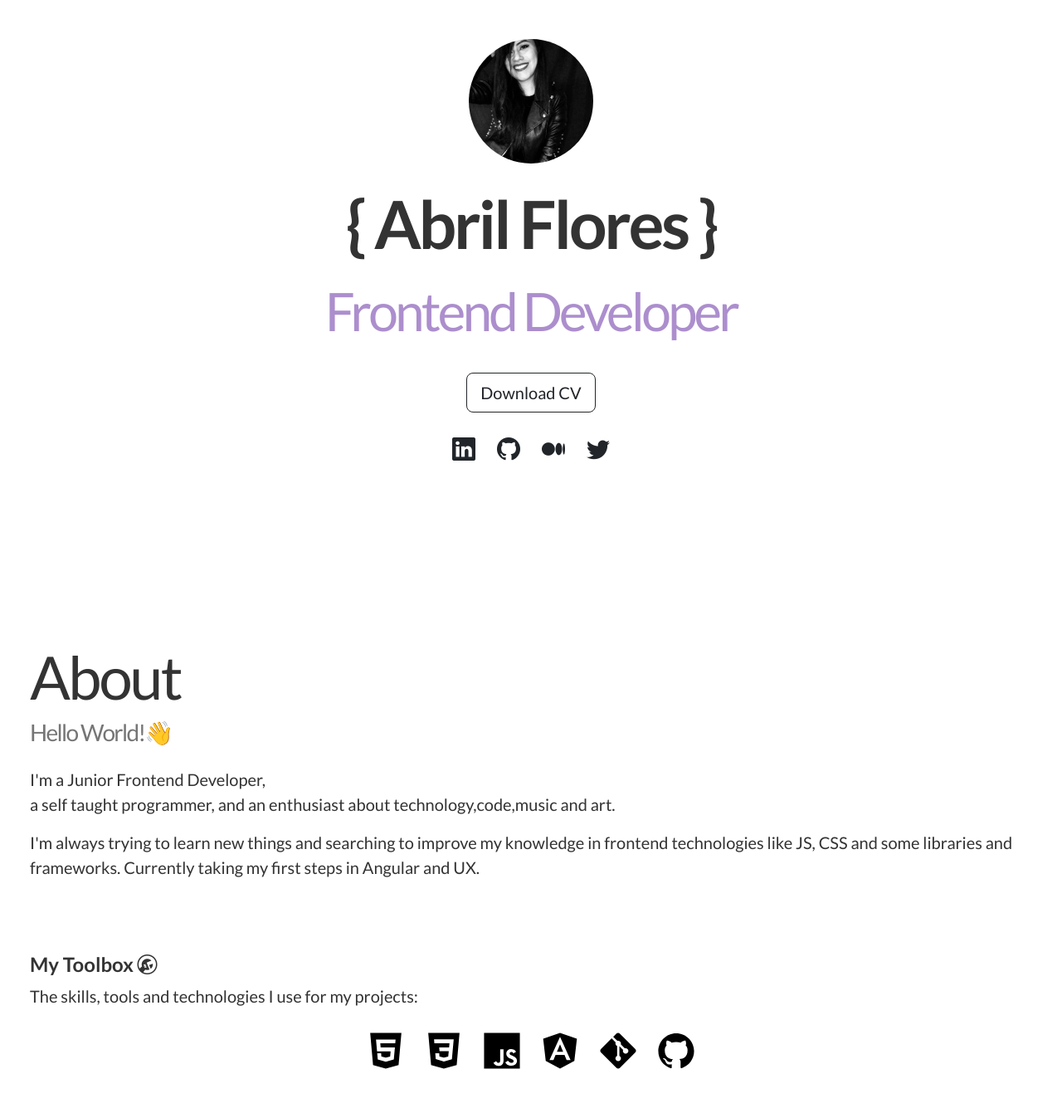
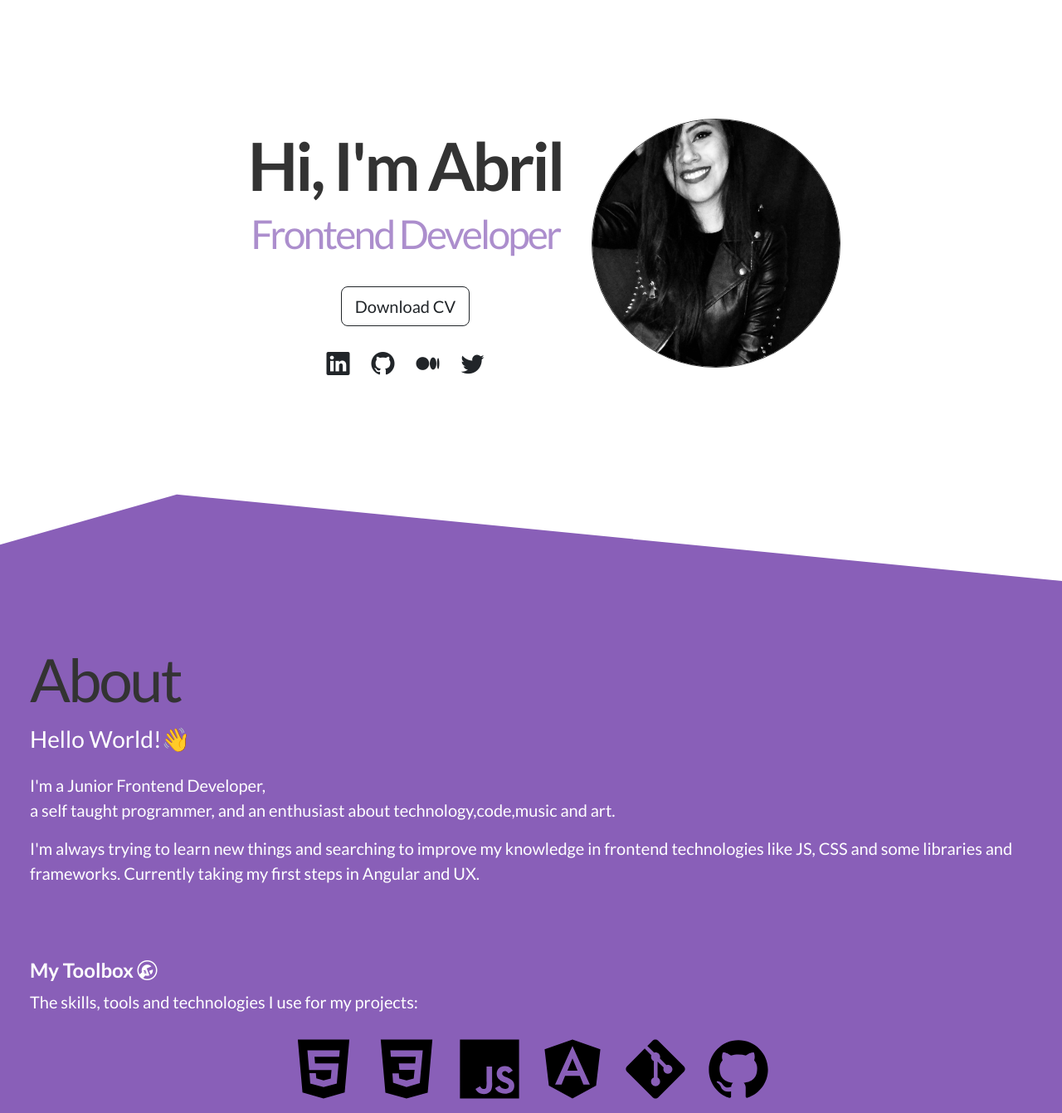
Before and after one commit to AbrilFS/Portfolio_, a plain HTML site: page index.html in a window 1280 px wide. Shown: the part 100-1441 px from the top of the page at 83% size. Drawn offline with nearby package versions, Linux system fonts and the light colour scheme.

Commit message:
Se cambia el diseño del hero

```diff
--- a/css/main.css
+++ b/css/main.css
@@ -1,4 +1,9 @@
 /*Variables*/
+*{
+    box-sizing: border-box;
+    margin: 0;
+    padding: 0;
+}
 
 
 :root{
@@ -15,19 +20,53 @@
     background: linear-gradient(to right, #FFFFFF, #ECE9E6); /* W3C, IE 10+/ Edge, Firefox 16+, Chrome 26+, Opera 12+, Safari 7+ */
 }
 
+html{
+    scroll-behavior: smooth;
+}
+
 body {
     font-family: var(--bs-body-font-family);
-
-
 }
-
 
 a{
     color: var(--third-color);
 }
 
+section{
+    position: relative;
+}
+
 .nav-link{
     color: var(--secundary-color);
+}
+
+.container-main{
+    height: 100vh;
+    overflow: hidden;
+    overflow-y: auto;
+    perspective: 10px;
+}
+
+/*arriba*/
+.custom-shape-divider-bottom-1681344536 {
+    position: absolute;
+    bottom: 0;
+    left: 0;
+    width: 100%;
+    overflow: hidden;
+    line-height: 0;
+    transform: rotate(180deg);
+}
+
+.custom-shape-divider-bottom-1681344536 svg {
+    position: relative;
+    display: block;
+    width: calc(112% + 1.3px);
+    height: 109px;
+}
+
+.custom-shape-divider-bottom-1681344536 .shape-fill {
+    fill: #895FB8;
 }
 
 
@@ -39,20 +78,24 @@ a{
 
 .btn-hero:hover{
     color: var(--third-color);
+
 }
+
 
 
 
 #aboutMe{
     min-height: 100vh;
-    color: var(--primary-color);
+    color: var(--whites);
+    background-color: var(--third-color);
 
 }
 
 .titles{
     color: var(--primary-color);
-    line-height: 1.2;
+    line-height: 1.3;
     letter-spacing: -0.04em;
+
 }
 
 .ocupation{
@@ -67,11 +110,17 @@ a{
 }
 
 .profile-img img{
-    width: 150px;
-    height: 150px;
+    width: 300px;
+    height: 300px;
     object-fit: cover;
     border-radius: 50%;
+    border: thin solid var(--primary-color);
+
+
+
+
 }
+
 
 .bi-linkedin{
    width: 50px;
@@ -83,10 +132,12 @@ a{
     letter-spacing: -0.06em;
 }
 
+
 .row-tools img{
-    width: 70px;
-    height: 70px;
+    width: 100px;
+    height: 100px;
 }
+
 
 .card-img-top{
 max-height: 20vh;
--- a/index.html
+++ b/index.html
@@ -20,12 +20,13 @@
     <link rel="stylesheet" href="https://cdn.jsdelivr.net/npm/bootstrap-icons@1.9.1/font/bootstrap-icons.css">
 
 </head>
-<body data-bs-spy="scroll" data-bs-target="#navbar">
 
+
+<body>
 <!--Navbar-->
 <!--Con "fixed-top" dejamos posicionado un elemento en el top del viewport-->
   <nav data-bs-spy="scroll" class="navbar navbar-expand-lg navbar-dark bg-dark fixed-top">
-  <div class="container-fluid">
+    <div class="container d-flex">
       <a class="navbar-brand" href="#"></a>
         <button class="navbar-toggler"
                   type="button" data-bs-toggle="collapse" data-bs-target="#navbarNavAltMarkup" aria-controls="navbarNavAltMarkup"
@@ -35,28 +36,26 @@
         <div class="collapse navbar-collapse" id="navbarNavAltMarkup">
           <div class="navbar-nav ms-auto"> <!--"ms auto" funciona para dirigir el menú a la derecha/ me-auto sería para la derecha-->
           <a class="nav-link" aria-current="page" href="#home">Home</a>
-        <a class="nav-link" href="#aboutMe">
-          About
-        </a>
+          <a class="nav-link" href="#aboutMe">About</a>
           <a class="nav-link" href="#projects">Projects</a>
           <a class="nav-link" href="https://medium.com/@abril.nzky77" target="_blank" tabindex="-1" aria-disabled="true">Blog</a>
           </div>
       </div>
     </div>
+
   </nav>
+
 <!--/Navbar-->
 
+
+<div class="container-main">
 <!--Hero-->
-<section id="home" class="hero container-fluid d-flex align-items-center justify-content-center">
-
-    <div class="row mt-3">
-      <div class="col-12 profile-img text-center">
-        <img src="./css/img/IMG_8316 2.jpg" alt="">
-      </div>
-      <div class="col-12 mt-4">
+  <section id="home" class="hero container-fluid d-flex justify-content-around align-items-center">
+    <div class="row mt-1 pt-1">
+      <div class="col-7 mt-1">
         <div class="text-container text-center">
-            <p class="titles fw-bold display-1"> { Abril Flores } </p>
-            <p class="ocupation fw-regular mb-4 display-3"> Frontend Developer </p>
+          <p class="titles mb-0 fw-bold display-1"> Hi, I'm Abril  </p>
+          <p class="ocupation fw-regular mb-4 display-5"> Frontend Developer </p>
           <a href="https://drive.google.com/file/d/13g3u_GVIDdOZ0EHIGLlRRJ4DnAOr9CHq/view?usp=sharing" class="btn-hero mt-2 mb-2 btn btn-lg btn-outline-dark" role="button" target="_blank">Download CV</a>
           <div class="icons-container d-flex justify-content-center pt-2">
             <a href="https://www.linkedin.com/in/abrilfs/" target="_blank" class="btn " alt="LinkedIn" >
@@ -72,11 +71,24 @@
               <i class="bi bi-twitter btn-hero fs-3"></i>
             </a>
           </div>
+        </div>
+      </div>
+      <div class="col-4  profile-img">
+          <img class="" src="./css/img/IMG_8316 2.jpg" alt="">
+      </div>
 
       </div>
     </div>
   </div>
+
+
+  <div class="custom-shape-divider-bottom-1681344536">
+    <svg data-name="Layer 1" xmlns="http://www.w3.org/2000/svg" viewBox="0 0 1200 120" preserveAspectRatio="none">
+        <path d="M1200 0L0 0 892.25 114.72 1200 0z" class="shape-fill"></path>
+    </svg>
+</div>
 </section>
+
 
 <!--/Hero-->
 
@@ -87,7 +99,7 @@
   <div class="row p-4">
     <div class="col gy-5">
       <h3 class="titles fw-regular display-2">About</h3>
-        <h4 class="hello-world mb-4 fs-3">Hello World!👋</h4>
+      <h4 class="mb-4 fs-3">Hello World!👋</h4>
         <p class="fs-5">I'm a Junior Frontend Developer, <br> a self taught programmer, and an enthusiast about technology,code,music and art.<br>
         </p>
         <p class="fs-5">
@@ -101,21 +113,21 @@
       <h4 class="fs-4 fw-semibold">My Toolbox <i class="bi bi-wrench-adjustable-circle"></i></h4>
       <p class="fs-5 fs-sm-0">The skills, tools and technologies I use for my projects:</p>
       <div class="row row-tools d-flex justify-content-center">
-          <img src="./css/img/html5-svgrepo-com.svg" alt="HTML">
-          <img src="./css/img/css3-svgrepo-com.svg" alt="CSS">
-          <img src="./css/img/javascript-svgrepo-com.svg" alt="JavaScript">
-          <img src="./css/img/angular-svgrepo-com.svg" alt="Angular">
-          <img src="./css/img/git-svgrepo-com.svg" alt="Git">
-          <img src="./css/img/github-svgrepo-com.svg" alt="GitHub">
+        <img class="logo" src="./css/img/html5-svgrepo-com.svg" alt="HTML">
+        <img class="logo" src="./css/img/css3-svgrepo-com.svg" alt="CSS">
+        <img class="logo" src="./css/img/javascript-svgrepo-com.svg" alt="JavaScript">
+        <img class="logo" src="./css/img/angular-svgrepo-com.svg" alt="Angular">
+        <img class="logo" src="./css/img/git-svgrepo-com.svg" alt="Git">
+        <img class="logo" src="./css/img/github-svgrepo-com.svg" alt="GitHub">
       </div>
     </div>
 </div>
 </section>
 
+
 <!--/About Me-->
 
 <!--Projects-->
-
 <section id="projects" class="container">
 <div class="row mb-0">
   <div class="col gy-3 pt-5 pb-3 pb-0">
@@ -209,5 +221,11 @@
 
   <!--Bootstrap JS-->
   <script src="https://cdn.jsdelivr.net/npm/bootstrap@5.2.2/dist/js/bootstrap.bundle.min.js" integrity="sha384-OERcA2EqjJCMA+/3y+gxIOqMEjwtxJY7qPCqsdltbNJuaOe923+mo//f6V8Qbsw3" crossorigin="anonymous"></script>
+
+</div>
+
+</div>
+
+
 </body>
 </html>
```
Lines whose indentation alone changed are shown as unchanged.
